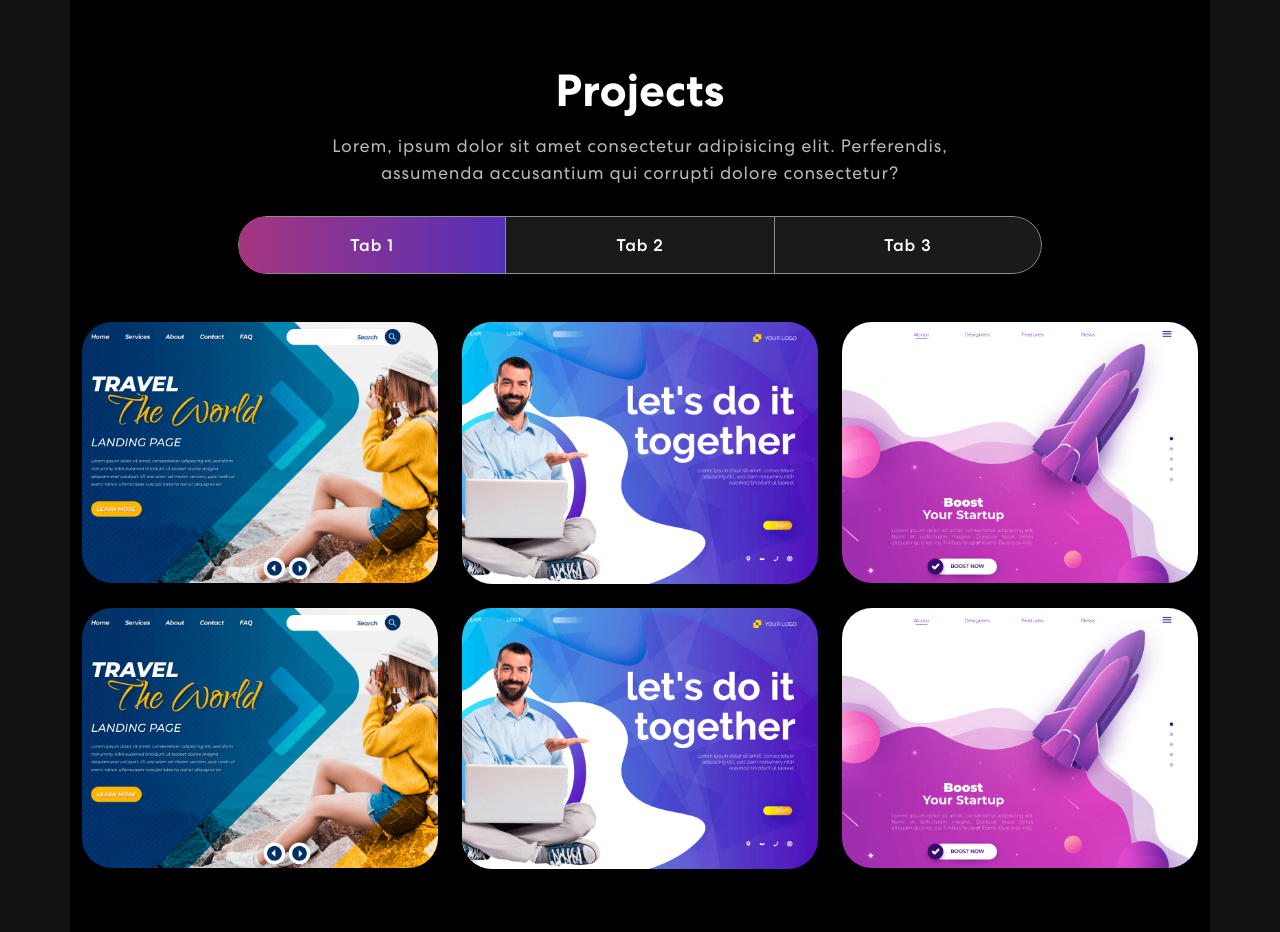
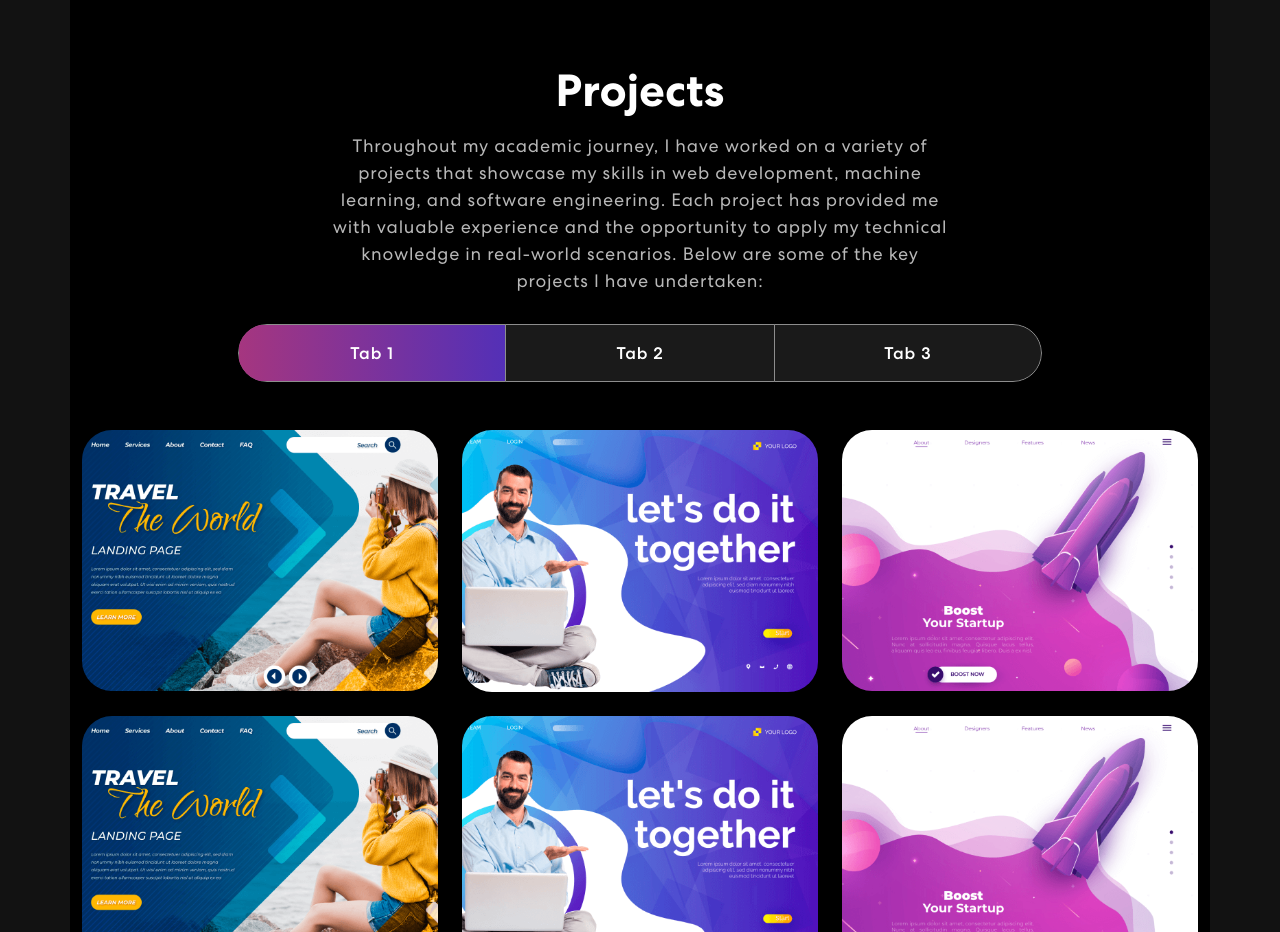
Before and after one commit to vishal-kumar-25/Vishal-Kumar, a React (Vite) app: page / in a window 1280 px wide. Shown: the part 1540-2472 px from the top of the page. Built offline with nearby package versions, Linux system fonts and the light colour scheme.

Commit message:
Update Projects.jsx

```diff
--- a/src/components/Projects.jsx
+++ b/src/components/Projects.jsx
@@ -48,9 +48,9 @@ export const Projects = () => {
           <Col>
             <h2>Projects</h2>
             <p>
-              Lorem, ipsum dolor sit amet consectetur adipisicing elit.
-              Perferendis, assumenda accusantium qui corrupti dolore
-              consectetur?
+            Throughout my academic journey, I have worked on a variety of projects that showcase my skills in web development,
+             machine learning, and software engineering. Each project has provided me with valuable experience and the opportunity
+              to apply my technical knowledge in real-world scenarios. Below are some of the key projects I have undertaken:
             </p>
             <Tab.Container id="projects-tabs" defaultActiveKey="first">
               <Nav
@@ -76,8 +76,12 @@ export const Projects = () => {
                     })}
                   </Row>
                 </Tab.Pane>
-                <Tab.Pane eventKey="second">Lorem Ipsum</Tab.Pane>
-                <Tab.Pane eventKey="third">Lorem Ipsum</Tab.Pane>
+                <Tab.Pane eventKey="second"> <Row>
+                    {projects.map((project, index) => {
+                      return <ProjectCard key={index} {...project} />;
+                    })}
+                  </Row></Tab.Pane>
+                <Tab.Pane eventKey="third">Lorem </Tab.Pane>
               </Tab.Content>
             </Tab.Container>
           </Col>
```
